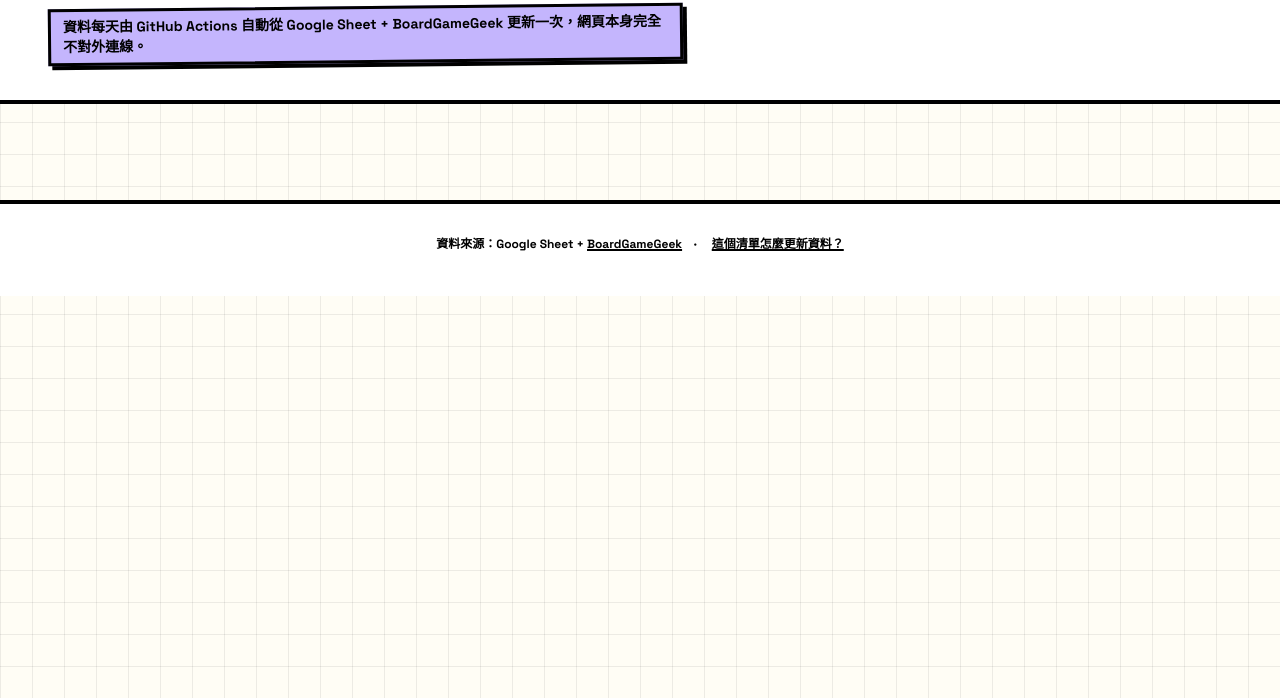
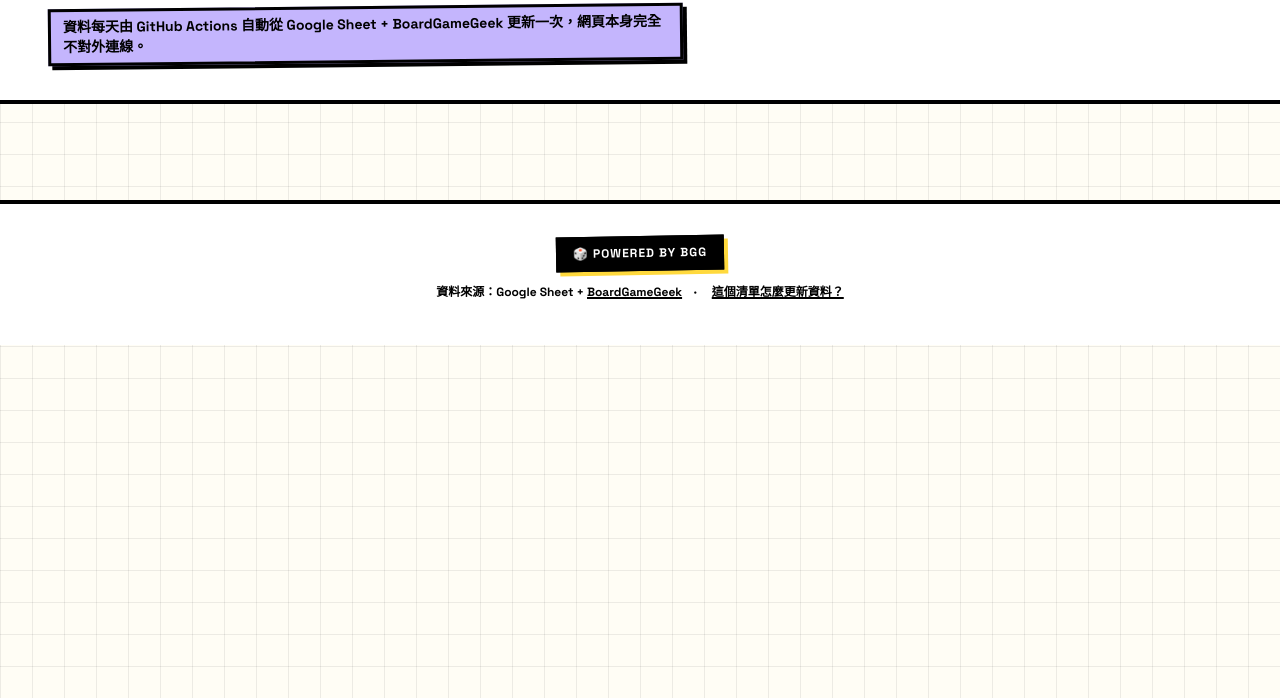
Before and after one commit to TracyChien/bglist-actions, a website: page index.html in a window 1280 px wide. Shown: the part 102-800 px from the top of the page. Drawn offline with Linux system fonts and the light colour scheme.

Commit message:
index update

```diff
--- a/index.html
+++ b/index.html
@@ -243,6 +243,9 @@
 </main>
 
 <footer>
+  <div style="display:inline-block; background:var(--ink); color:#fff; border:3px solid var(--ink); padding:6px 14px; margin-bottom:14px; font-weight:900; text-transform:uppercase; letter-spacing:1px; font-size:12px; transform:rotate(-1deg); box-shadow:4px 4px 0 0 var(--yellow);">
+    <a href="https://boardgamegeek.com" target="_blank" rel="noopener" style="color:#fff; text-decoration:none;">🎲 Powered by BGG</a>
+  </div><br>
   資料來源：Google Sheet + <a href="https://boardgamegeek.com" target="_blank" rel="noopener">BoardGameGeek</a>　·
   <a href="#" id="footerHelp">這個清單怎麼更新資料？</a>
 </footer>
```
